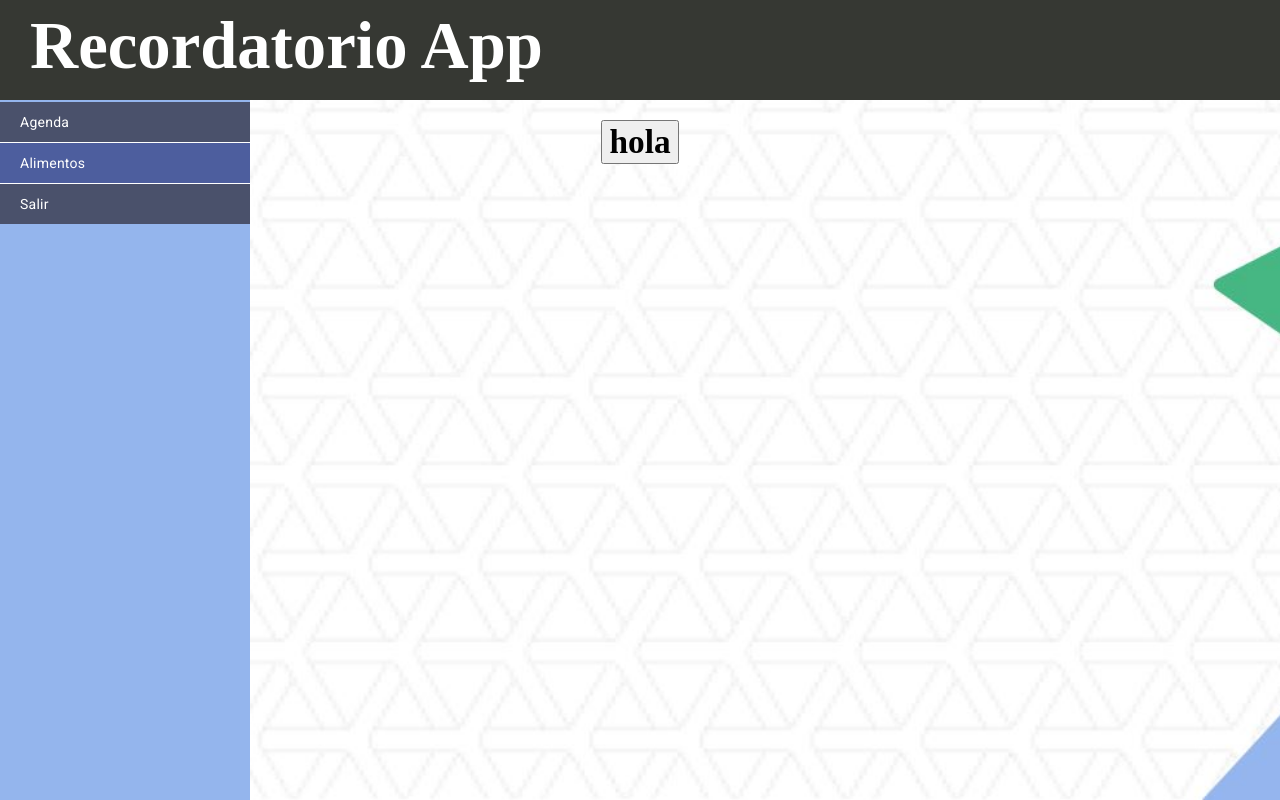
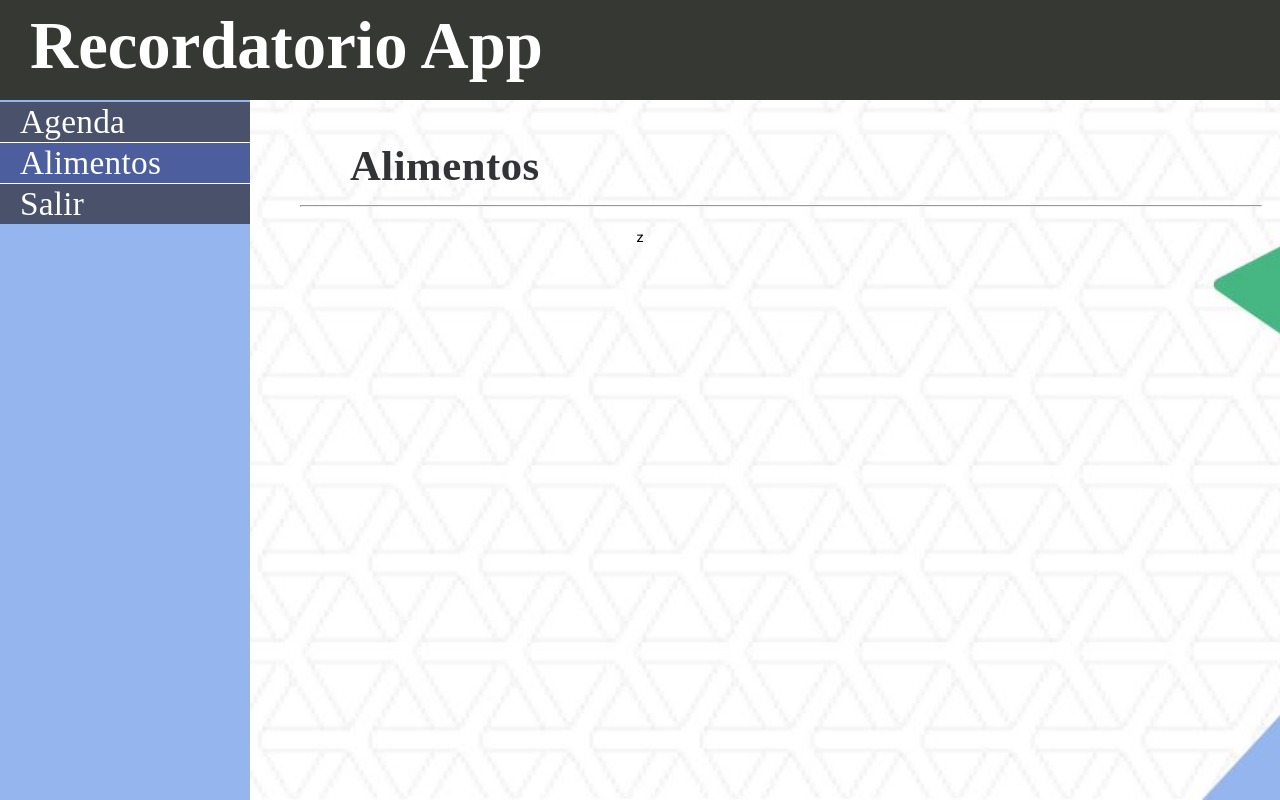
Before and after one commit to JsPinedas1/recordatorio_app_web, an Angular app: page /alimento in a window 1280 px wide. Built offline with nearby package versions, Linux system fonts and the light colour scheme.

Commit message:
Generación README.md

```diff
--- a/src/app/agenda/agenda.component.html
+++ b/src/app/agenda/agenda.component.html
@@ -1 +1,8 @@
 <app-menu [openDiary]="true" [openFood]="false"></app-menu>
+<div class="div-diary-title-container">
+  <h2>{{ CONSTANTS.LABEL.MENU_DIARY }}</h2>
+</div>
+<hr/>
+<div class="div-diary-container">
+  <!-- Contenido -->
+</div>
--- a/src/app/agenda/agenda.component.scss
+++ b/src/app/agenda/agenda.component.scss
@@ -0,0 +1,18 @@
+hr {
+  margin-left: 300px;
+  width: 75% !important;
+}
+
+.div-diary-container {
+  align-items: center;
+  display: flex;
+  flex-direction: column;
+  justify-content: center;
+  margin-top: 20px;
+}
+
+.div-diary-title-container {
+  display: flex;
+  margin-left: 350px;
+  margin-top: 50px;
+}
--- a/src/app/agenda/agenda.component.ts
+++ b/src/app/agenda/agenda.component.ts
@@ -1,4 +1,6 @@
 import { Component } from "@angular/core";
+
+import * as Constants from "../utils/Constants";
 
 @Component({
   selector: "app-agenda",
@@ -7,4 +9,6 @@ import { Component } from "@angular/core";
 })
 export class AgendaComponent {
 
+  CONSTANTS: any = Constants;
+
 }
--- a/src/app/alimentos/alimentos.component.html
+++ b/src/app/alimentos/alimentos.component.html
@@ -1,4 +1,8 @@
 <app-menu [openDiary]="false" [openFood]="true"></app-menu>
+<div class="div-food-title-container">
+  <h2>{{ CONSTANTS.LABEL.MENU_FOOD }}</h2>
+</div>
+<hr/>
 <div class="div-food-container">
-  <button>hola</button>
+  z
 </div>
--- a/src/app/alimentos/alimentos.component.scss
+++ b/src/app/alimentos/alimentos.component.scss
@@ -1,3 +1,8 @@
+hr {
+  margin-left: 300px;
+  width: 75% !important;
+}
+
 .div-food-container {
   align-items: center;
   display: flex;
@@ -5,3 +10,9 @@
   justify-content: center;
   margin-top: 20px;
 }
+
+.div-food-title-container {
+  display: flex;
+  margin-left: 350px;
+  margin-top: 50px;
+}
--- a/src/app/alimentos/alimentos.component.ts
+++ b/src/app/alimentos/alimentos.component.ts
@@ -1,4 +1,6 @@
 import { Component } from "@angular/core";
+
+import * as Constants from "../utils/Constants";
 
 @Component({
   selector: "app-alimentos",
@@ -7,4 +9,6 @@ import { Component } from "@angular/core";
 })
 export class AlimentosComponent {
 
+  CONSTANTS: any = Constants;
+
 }
--- a/src/app/app.component.scss
+++ b/src/app/app.component.scss
@@ -10,6 +10,11 @@ h2 {
   font-family: "Assistant" !important;
   font-size: 32pt !important;
   font-weight: bold !important;
+  color: #323337 !important;
+}
+
+hr {
+  color: #323337 !important;
 }
 
 button {
--- a/src/app/components/menu/menu.component.css
+++ b/src/app/components/menu/menu.component.css
@@ -1,3 +1,8 @@
+a, li {
+  font-family: "Assistant";
+  font-size: 25pt;
+}
+
 .menuSideBarSeparator {
   background-color: #FFFFFF;
 }
@@ -13,8 +18,8 @@
 }
 
 .menuSideBar li {
+  cursor: pointer;
   margin-bottom: 1px;
-  cursor: pointer;
 }
 
 .menuSideBar ul li:hover {
@@ -22,25 +27,25 @@
 }
 
 .menuSideBar ul {
+  background-color: #FFFFFF;
   list-style-type: none;
+  margin-top: 2px;
   padding: 0;
-  background-color: #FFFFFF;
-  margin-top: 2px;
 }
 
 .menuSideBar ul li {
+  background-color: #4A516B;
   padding: 10px 20px;
-  background-color: #4A516B;
 }
 
 .menuSideBar ul li a {
+  color: #FFFFFF;
   text-decoration: none;
-  color: #FFFFFF;
 }
 
 .menuSideBarSelected {
+  background-color: #4D5E9E !important;
   cursor: default !important;
-  background-color: #4D5E9E !important;
 }
 
 .menuSideBarSelected:hover {
```
